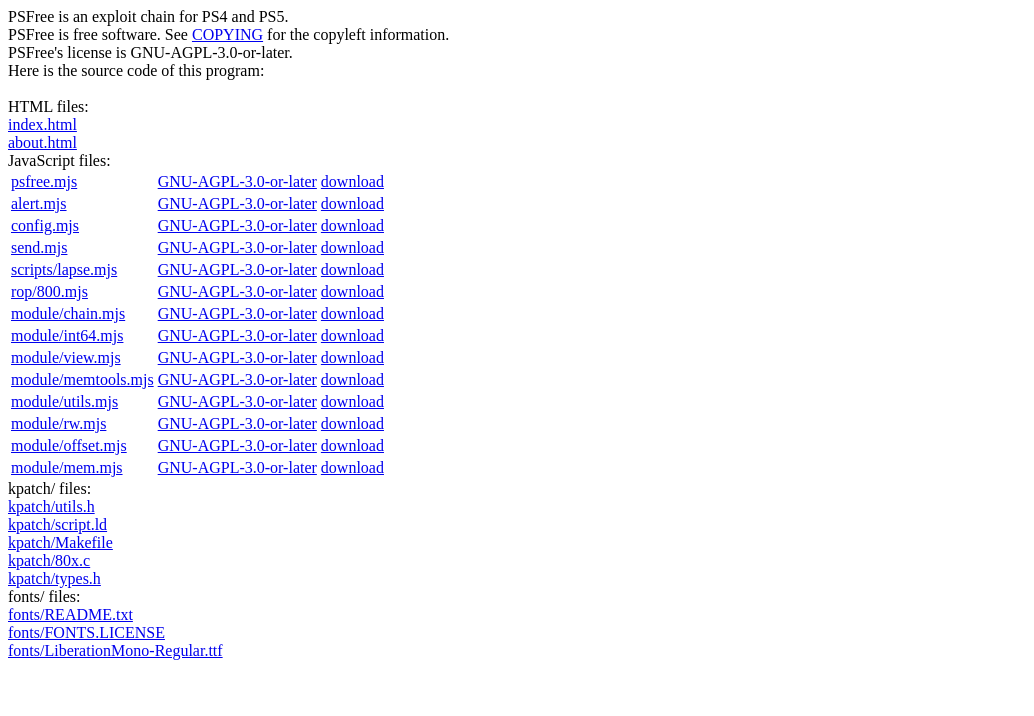
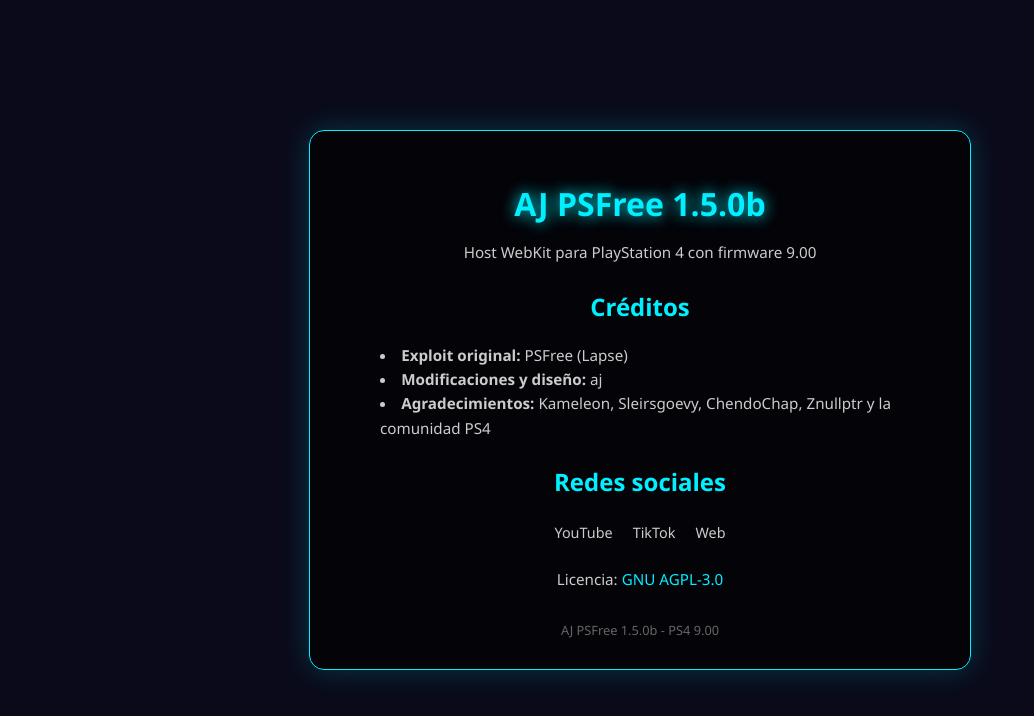
Before and after one commit to AJfiles/PS4-Free, a plain HTML site: page about.html in a window 1280 px wide. Shown: the whole page, without its empty margins (0-1034 px from the left). Drawn offline with Linux system fonts and the light colour scheme.

Commit message:
Update about.html with social links and creditscredits
Removed licensing information and added social media links.

```diff
--- a/about.html
+++ b/about.html
@@ -1,116 +1,109 @@
-<!-- Copyright (C) 2023-2025 anonymous
+<!DOCTYPE html>
+<html lang="es">
+<head>
+<meta charset="utf-8">
+<title>Acerca de - AJ PSFree 1.5.0b</title>
+<style>
+  :root {
+    --accent: #00f0ff;
+    --secondary: #ff2a6d;
+    --bg: #0a0a1a;
+  }
+  body {
+    margin: 0;
+    font-family: 'Segoe UI', Tahoma, sans-serif;
+    background: var(--bg);
+    color: #fff;
+    height: 100vh;
+    overflow-y: auto;
+    display: flex;
+    align-items: center;
+    justify-content: center;
+  }
+  .container {
+    max-width: 600px;
+    width: 90%;
+    padding: 30px;
+    background: rgba(0,0,0,0.7);
+    border: 1px solid var(--accent);
+    border-radius: 15px;
+    text-align: center;
+    box-shadow: 0 0 30px rgba(0,240,255,0.2);
+  }
+  h1 {
+    color: var(--accent);
+    text-shadow: 0 0 15px var(--accent);
+    margin-bottom: 0.5rem;
+  }
+  h2 {
+    color: var(--accent);
+    margin-top: 25px;
+  }
+  p, li {
+    font-size: 0.95rem;
+    color: #ccc;
+    line-height: 1.6;
+  }
+  ul {
+    list-style-position: inside;
+    text-align: left;
+    margin: 0 auto;
+    display: inline-block;
+    text-align: left;
+  }
+  .social-links {
+    display: flex;
+    gap: 20px;
+    justify-content: center;
+    margin: 25px 0;
+  }
+  .social-link {
+    color: #ccc;
+    text-decoration: none;
+    font-size: 0.9rem;
+    transition: color 0.3s;
+  }
+  .social-link:hover {
+    color: var(--accent);
+  }
+  .credit {
+    margin-top: 30px;
+    font-size: 0.8rem;
+    color: #666;
+  }
+  a {
+    color: var(--accent);
+    text-decoration: none;
+  }
+  a:hover {
+    text-decoration: underline;
+  }
+</style>
+</head>
+<body>
+  <div class="container">
+    <h1>AJ PSFree 1.5.0b</h1>
+    <p>Host WebKit para PlayStation 4 con firmware 9.00</p>
 
-This file is part of PSFree.
+    <h2>Créditos</h2>
+    <ul>
+      <li><strong>Exploit original:</strong> PSFree (Lapse)</li>
+      <li><strong>Modificaciones y diseño:</strong> aj</li>
+      <li><strong>Agradecimientos:</strong> Kameleon, Sleirsgoevy, ChendoChap, Znullptr y la comunidad PS4</li>
+    </ul>
 
-PSFree is free software: you can redistribute it and/or modify
-it under the terms of the GNU Affero General Public License as
-published by the Free Software Foundation, either version 3 of the
-License, or (at your option) any later version.
+    <h2>Redes sociales</h2>
+    <div class="social-links">
+      <a class="social-link" href="https://www.youtube.com/@Oficial-AJ" target="_blank">YouTube</a>
+      <a class="social-link" href="https://www.tiktok.com/@ajk.al" target="_blank">TikTok</a>
+      <a class="social-link" href="https://ajfiles.github.io/files/" target="_blank">Web</a>
+    </div>
 
-PSFree is distributed in the hope that it will be useful,
-but WITHOUT ANY WARRANTY; without even the implied warranty of
-MERCHANTABILITY or FITNESS FOR A PARTICULAR PURPOSE.  See the
-GNU Affero General Public License for more details.
+    <p style="margin-top:20px;">
+      Licencia: <a href="./COPYING" download>GNU AGPL-3.0</a>
+    </p>
 
-You should have received a copy of the GNU Affero General Public License
-along with this program.  If not, see <https://www.gnu.org/licenses/>.
--->
-<html>
-    <head>
-        <meta charset='utf-8'>
-        <title>About PSFree</title>
-    </head>
-    <body>
-    PSFree is an exploit chain for PS4 and PS5.<br>
-    PSFree is free software. See <a href='./COPYING'>COPYING</a> for the copyleft information.<br>
-    PSFree's license is GNU-AGPL-3.0-or-later.<br>
-    Here is the source code of this program:<br>
-    <br>
-    HTML files:<br>
-    <a href='./index.html' download>index.html</a><br>
-    <a href='./about.html' download>about.html</a><br>
-    JavaScript files:<br>
-    <table id="jslicense-labels1">
-        <tr>
-            <td><a href="./psfree.mjs">psfree.mjs</a></td>
-            <td><a href="https://www.gnu.org/licenses/agpl-3.0.html">GNU-AGPL-3.0-or-later</a></td>
-            <td><a href="./psfree.mjs" download>download</a></td>
-        </tr>
-        <tr>
-            <td><a href="./alert.mjs">alert.mjs</a></td>
-            <td><a href="https://www.gnu.org/licenses/agpl-3.0.html">GNU-AGPL-3.0-or-later</a></td>
-            <td><a href="./alert.mjs" download>download</a></td>
-        </tr>
-        <tr>
-            <td><a href="./config.mjs">config.mjs</a></td>
-            <td><a href="https://www.gnu.org/licenses/agpl-3.0.html">GNU-AGPL-3.0-or-later</a></td>
-            <td><a href="./config.mjs" download>download</a></td>
-        </tr>
-        <tr>
-            <td><a href="./send.mjs">send.mjs</a></td>
-            <td><a href="https://www.gnu.org/licenses/agpl-3.0.html">GNU-AGPL-3.0-or-later</a></td>
-            <td><a href="./send.mjs" download>download</a></td>
-        </tr>
-        <tr>
-            <td><a href="./scripts/lapse.mjs">scripts/lapse.mjs</a></td>
-            <td><a href="https://www.gnu.org/licenses/agpl-3.0.html">GNU-AGPL-3.0-or-later</a></td>
-            <td><a href="./scripts/lapse.mjs" download>download</a></td>
-        </tr>
-        <tr>
-            <td><a href="./rop/800.mjs">rop/800.mjs</a></td>
-            <td><a href="https://www.gnu.org/licenses/agpl-3.0.html">GNU-AGPL-3.0-or-later</a></td>
-            <td><a href="./rop/800.mjs" download>download</a></td>
-        </tr>
-        <tr>
-            <td><a href="./module/chain.mjs">module/chain.mjs</a></td>
-            <td><a href="https://www.gnu.org/licenses/agpl-3.0.html">GNU-AGPL-3.0-or-later</a></td>
-            <td><a href="./module/chain.mjs" download>download</a></td>
-        </tr>
-        <tr>
-            <td><a href="./module/int64.mjs">module/int64.mjs</a></td>
-            <td><a href="https://www.gnu.org/licenses/agpl-3.0.html">GNU-AGPL-3.0-or-later</a></td>
-            <td><a href="./module/int64.mjs" download>download</a></td>
-        </tr>
-        <tr>
-            <td><a href="./module/view.mjs">module/view.mjs</a></td>
-            <td><a href="https://www.gnu.org/licenses/agpl-3.0.html">GNU-AGPL-3.0-or-later</a></td>
-            <td><a href="./module/view.mjs" download>download</a></td>
-        </tr>
-        <tr>
-            <td><a href="./module/memtools.mjs">module/memtools.mjs</a></td>
-            <td><a href="https://www.gnu.org/licenses/agpl-3.0.html">GNU-AGPL-3.0-or-later</a></td>
-            <td><a href="./module/memtools.mjs" download>download</a></td>
-        </tr>
-        <tr>
-            <td><a href="./module/utils.mjs">module/utils.mjs</a></td>
-            <td><a href="https://www.gnu.org/licenses/agpl-3.0.html">GNU-AGPL-3.0-or-later</a></td>
-            <td><a href="./module/utils.mjs" download>download</a></td>
-        </tr>
-        <tr>
-            <td><a href="./module/rw.mjs">module/rw.mjs</a></td>
-            <td><a href="https://www.gnu.org/licenses/agpl-3.0.html">GNU-AGPL-3.0-or-later</a></td>
-            <td><a href="./module/rw.mjs" download>download</a></td>
-        </tr>
-        <tr>
-            <td><a href="./module/offset.mjs">module/offset.mjs</a></td>
-            <td><a href="https://www.gnu.org/licenses/agpl-3.0.html">GNU-AGPL-3.0-or-later</a></td>
-            <td><a href="./module/offset.mjs" download>download</a></td>
-        </tr>
-        <tr>
-            <td><a href="./module/mem.mjs">module/mem.mjs</a></td>
-            <td><a href="https://www.gnu.org/licenses/agpl-3.0.html">GNU-AGPL-3.0-or-later</a></td>
-            <td><a href="./module/mem.mjs" download>download</a></td>
-        </tr>
-    </table>
-    kpatch/ files:<br>
-    <a href="./kpatch/utils.h">kpatch/utils.h</a><br>
-    <a href="./kpatch/script.ld">kpatch/script.ld</a><br>
-    <a href="./kpatch/Makefile">kpatch/Makefile</a><br>
-    <a href="./kpatch/80x.c">kpatch/80x.c</a><br>
-    <a href="./kpatch/types.h">kpatch/types.h</a><br>
-    fonts/ files:<br>
-    <a href="./fonts/README.txt">fonts/README.txt</a><br>
-    <a href="./fonts/FONTS.LICENSE">fonts/FONTS.LICENSE</a><br>
-    <a href="./fonts/LiberationMono-Regular.ttf">fonts/LiberationMono-Regular.ttf</a><br>
-    </body>
+    <div class="credit">AJ PSFree 1.5.0b - PS4 9.00</div>
+  </div>
+</body>
 </html>
```
